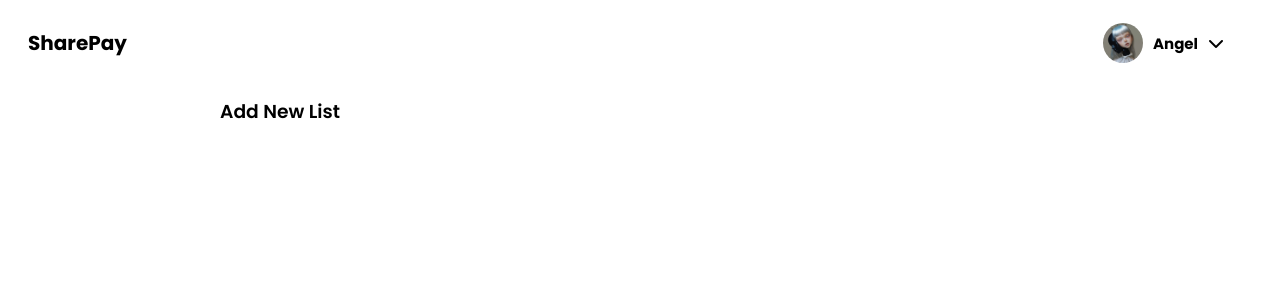
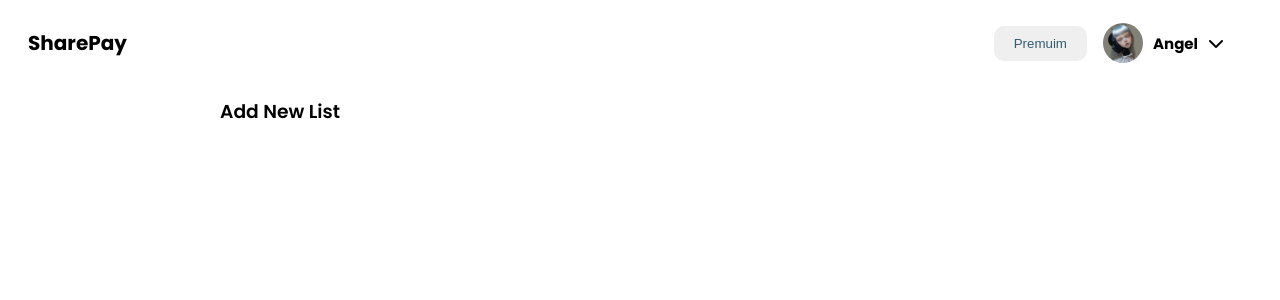
Before and after one commit to scyyythe/client, a React (Vite) app: page /add-list in a window 1280 px wide. Shown: the top 300 px of the page. Built offline with nearby package versions, Linux system fonts and the light colour scheme.

Commit message:
modified button incomplete

```diff
--- a/src/components/UserHeader.jsx
+++ b/src/components/UserHeader.jsx
@@ -1,7 +1,6 @@
 import React, { useState, useEffect, useRef } from "react";
 import { Link, useNavigate } from "react-router-dom";
 import "../styles/Header.css";
-
 function UserHeader() {
   const [menuOpen, setMenuOpen] = useState(false);
   const navigate = useNavigate();
@@ -32,6 +31,7 @@ function UserHeader() {
       </div>
 
       <div className="profile-section" ref={menuRef}>
+        <button className="premuim-btn">Premuim</button>
         <div className="profile-info" onClick={() => setMenuOpen(!menuOpen)}>
           <img src="/images/profile.jpg" alt="User Profile" className="profile-pic" />
           <span className="username">Angel</span>
--- a/src/pages/StandardUser/ListView.jsx
+++ b/src/pages/StandardUser/ListView.jsx
@@ -5,7 +5,7 @@ function ListView() {
     <>
       <UserHeader />
       <div className="user-dashboard-page">
-        <h3>Add New List</h3>
+        <h3>List Information</h3>
         <div className="list-view-content">
           <p>This is the List View page.</p>
         </div>
--- a/src/styles/Header.css
+++ b/src/styles/Header.css
@@ -317,3 +317,11 @@ body {
   cursor: pointer;
   text-align: left;
 }
+.premuim-btn {
+  margin-right: 1rem;
+  padding-block: 10px;
+  padding-inline: 20px;
+  border-radius: 10px;
+  border-style: none;
+  color: #345b6e;
+}
```
